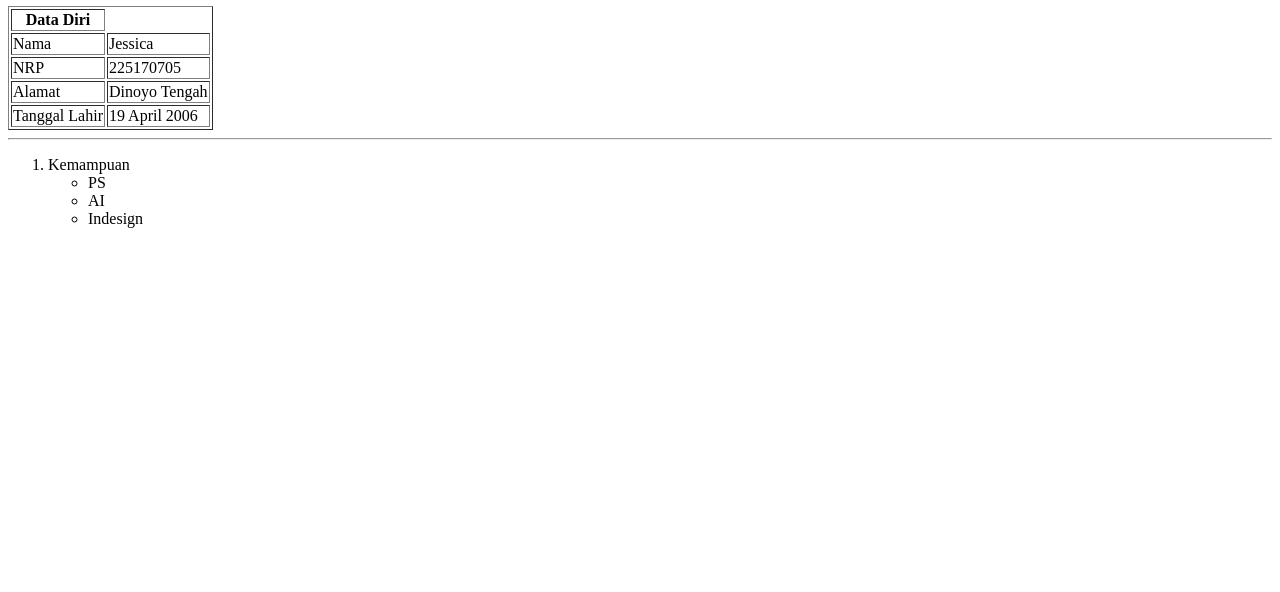
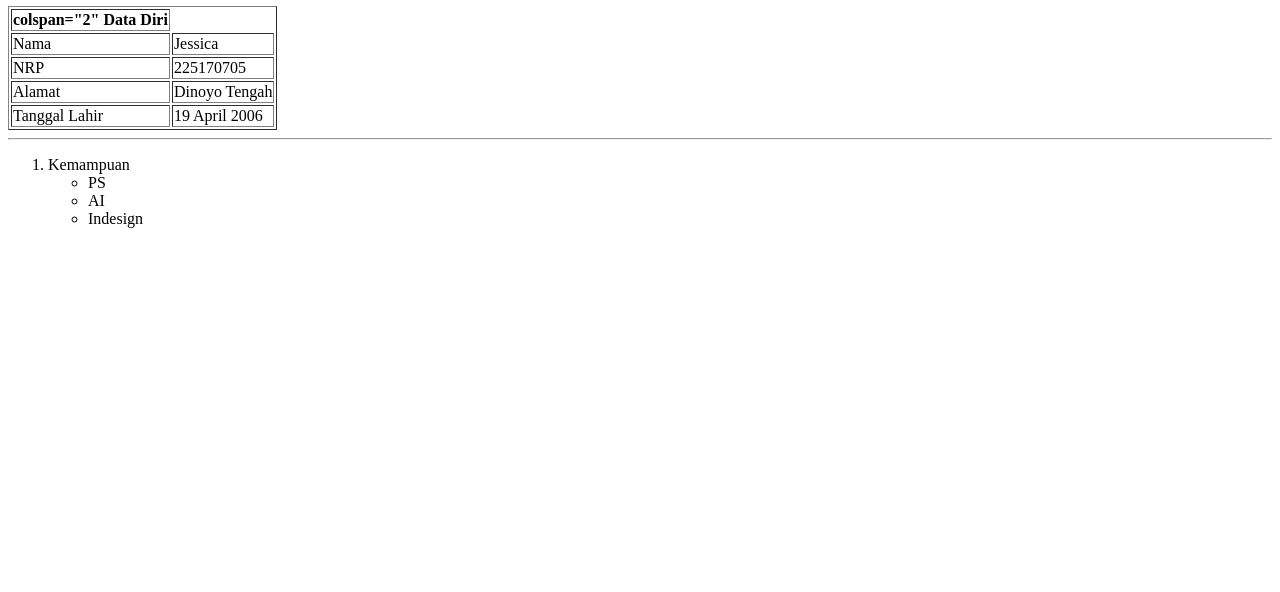
Before and after one commit to jssicamalia25/week-5, a plain HTML site: page CV.html in a window 1280 px wide. Shown: the part 208-800 px from the top of the page. Drawn offline with Linux system fonts and the light colour scheme.

Commit message:
Update CV.html

```diff
--- a/CV.html
+++ b/CV.html
@@ -10,7 +10,7 @@
 <hr>
 <table border="1">
 	<thead>
-		<tr><th>Data Diri</th></th>
+		<tr><th> colspan="2" Data Diri</th></th>
 		<tr><td>Nama</td><td>Jessica</td></tr>
 		<tr><td>NRP</td><td>225170705</td></tr>
 		<tr><td>Alamat</td><td>Dinoyo Tengah</td></tr>
```
